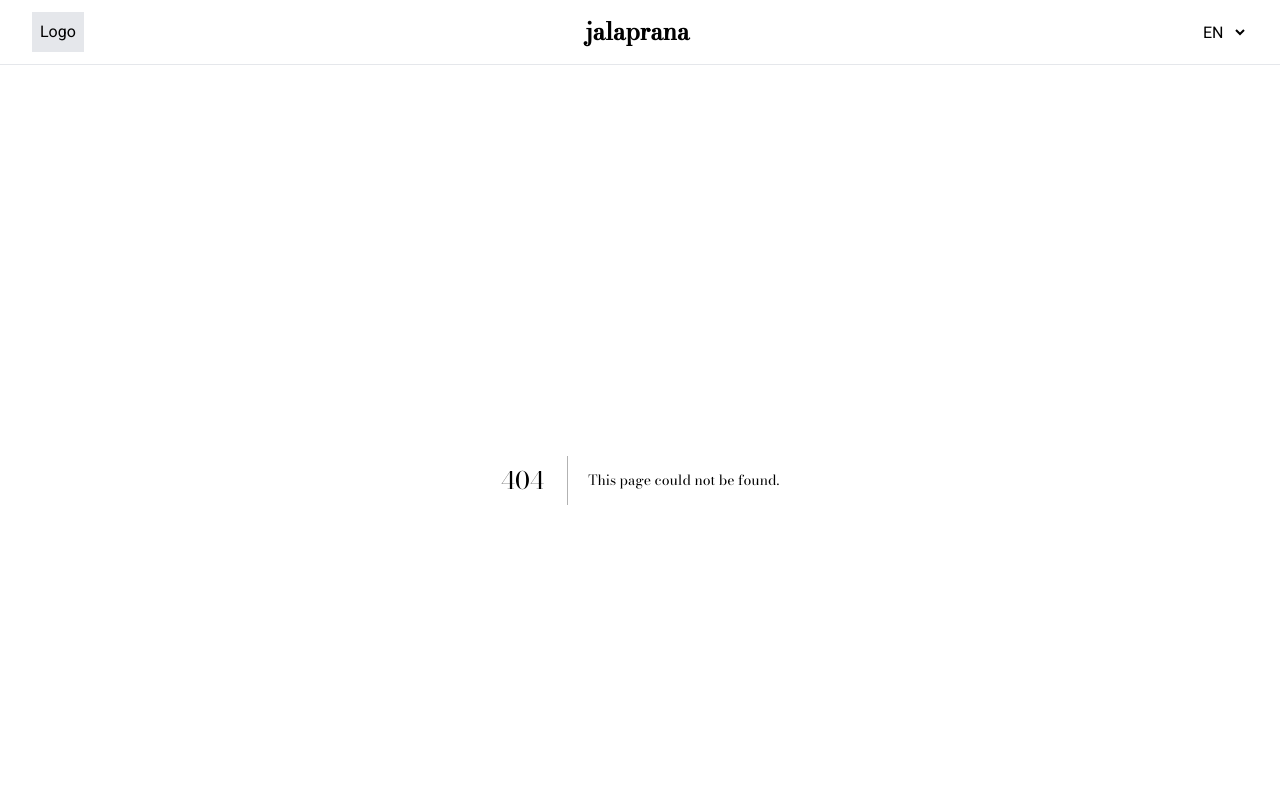
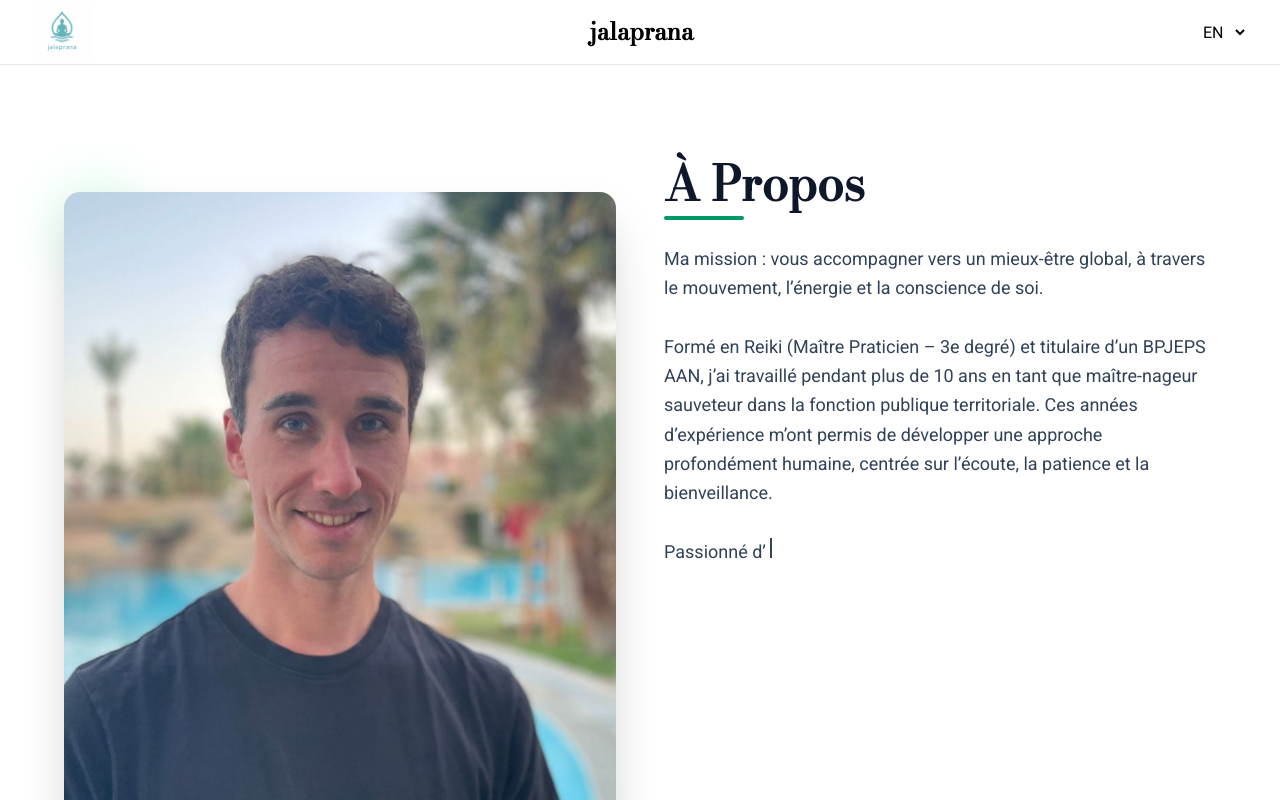
Before and after one commit to dalva-agency/jalaprana, a Next.js app: page /presentation in a window 1280 px wide. Before the commit this address had no page. Shown: the top 800 px of the page. Built offline with nearby package versions, Linux system fonts and the light colour scheme.

Commit message:
chore(chore): improved home page added icon and created presentation page.

```diff
--- a/app/page.tsx
+++ b/app/page.tsx
@@ -3,14 +3,26 @@ import Image from 'next/image';
 import React from 'react';
 import home_image from '../public/assets/images/home_image.jpg';
 import BenefitsCard from '@/components/cards/benefitsCard';
+import Link from 'next/link';
+import jalapranaLogo from '@/assets/images/jalaprana-logo.png';
 
 export default function Page() {
-  const items = ['Bien-être', 'Cours de natation', 'Bienfaits', 'Présentation', 'Contact'];
+  const items = [
+    { label: 'À Propos', id: 'about', href: '/about' }, // Separate page
+    { label: 'Bien-être', id: 'bien-etre', href: '/#bien-etre' }, // Section on home
+    { label: 'Cours de natation', id: 'cours', href: '/cours' }, // Separate page
+    { label: 'Bienfaits', id: 'bienfaits', href: '/#bienfaits' },
+    { label: 'Présentation', id: 'presentation', href: '/presentation' },
+    { label: 'Contact', id: 'contact', href: '/contact' }, // Separate page
+  ];
 
   return (
     <>
+      <div className="flex justify-center">
+        <Image src={jalapranaLogo} alt="jalaprana logo" className="h-60 w-60" />
+      </div>
       <section className="relative w-full flex justify-center py-6">
-        <div className="relative w-full max-w-7xl h-[800px] border-2 border-gray-200 rounded-xl overflow-hidden">
+        <div className="relative w-full h-[800px] border-2 border-gray-200 rounded-xl overflow-hidden">
           <Image src={home_image} alt="Meditation by the sea" fill className="object-cover object-bottom" priority />
 
           {/* Dark overlay + text */}
@@ -29,13 +41,9 @@ export default function Page() {
         {/* Hero nav: fixed width, visible md+, hidden mobile */}
         <nav className="hidden md:flex absolute bottom-0 left-1/2 transform -translate-x-1/2  bg-white rounded-full shadow-lg py-3 px-6 justify-center space-x-6">
           {items.map((item) => (
-            <a
-              key={item}
-              href={`#${item.toLowerCase().replace(/ & /g, '-').replace(/\s+/g, '-')}`}
-              className="text-gray-700 font-bodoni hover:text-green-base font-medium transition whitespace-nowrap"
-            >
-              {item}
-            </a>
+            <Link key={item.id} href={item.href} className="text-gray-700 font-bodoni hover:text-green-base font-medium transition whitespace-nowrap">
+              {item.label}
+            </Link>
           ))}
         </nav>
       </section>
@@ -46,15 +54,16 @@ export default function Page() {
           <p className="mt-2 text-slate-600">{`Choisissez l'accompagnement qui vous convient.`}</p>
         </header>
 
-        <section className="grid gap-6 sm:grid-cols-2 lg:grid-cols-3">
+        <section className="grid gap-6 sm:grid-cols-2 lg:grid-cols-3 px-20">
           {/* 1) Reiki */}
           <BenefitsCard
             index={0}
             number={1}
             title="Reiki"
+            infoItems={['📍 Disponible en présentiel ou en ligne', '👕 Prévoir une tenue confortable et un espace calme']}
             description={`Méthode de soin énergétique visant à rétablir l’équilibre global du corps et de l’esprit. Par l’apposition des mains, le praticien canalise une énergie naturelle pour favoriser la relaxation profonde, réduire le stress et accompagner les mécanismes d’autorégulation de l’organisme.`}
             href="#reiki"
-            cta="Réserver"
+            cta="En savoir plus"
             imageSrc="https://images.unsplash.com/photo-1485808269728-77bb07c059a8?w=500&auto=format&fit=crop&q=60&ixlib=rb-4.1.0&ixid=M3wxMjA3fDB8MHxzZWFyY2h8Mnx8UmVpa2l8ZW58MHx8MHx8fDI%3D"
             imageAlt="Séance de Reiki"
             accent="emerald"
@@ -69,10 +78,11 @@ export default function Page() {
             index={1}
             number={2}
             title="Méditation"
+            infoItems={['📍 Disponible en présentiel ou en ligne', '👕 Prévoir une tenue confortable et un espace calme']}
             additionalInfo="(théorie + pratique guidée)"
             description={`Pratique mentale qui consiste à porter son attention sur l’instant présent, afin de favoriser la clarté mentale, la détente et la stabilité émotionnelle.`}
             href="#meditation"
-            cta="S'inscrire"
+            cta="En savoir plus"
             imageSrc="https://images.unsplash.com/photo-1444312645910-ffa973656eba?w=500&auto=format&fit=crop&q=60&ixlib=rb-4.1.0&ixid=M3wxMjA3fDB8MHxzZWFyY2h8N3x8bWVkaXRhdGlvbnxlbnwwfHwwfHx8Mg%3D%3D"
             imageAlt="Séance de méditation"
             accent="amber"
@@ -88,7 +98,7 @@ export default function Page() {
 
 Aquaphobie : (re)trouver confiance et sérénité dans l’eau grâce à une approche progressive, bienveillante et individualisée. Tarif : idem natation.`}
             href="#aqua"
-            cta="Prendre rendez-vous"
+            cta="En savoir plus"
             imageSrc="https://images.unsplash.com/photo-1562205932-623cd8f3867c?w=500&auto=format&fit=crop&q=60&ixlib=rb-4.1.0&ixid=M3wxMjA3fDB8MHxzZWFyY2h8Nnx8YXF1YXRpYyUyMGFjdGl2aXR5JTIwcG9vbHxlbnwwfHwwfHx8Mg%3D%3D"
             imageAlt="Cours en piscine"
             accent="teal"
--- /dev/null
+++ b/app/presentation/page.tsx
@@ -0,0 +1,166 @@
+// app/components/AboutMe.tsx
+'use client';
+
+import React, { useState, useEffect } from 'react';
+import Image from 'next/image';
+import { motion } from 'framer-motion';
+import presentationImage from '@/assets/images/jalaprana-quentin.jpg';
+
+const AboutMe = () => {
+  const [displayedText, setDisplayedText] = useState('');
+  const [currentParagraph, setCurrentParagraph] = useState(0);
+  const [isTypingComplete, setIsTypingComplete] = useState(false);
+
+  // Your about text - split into paragraphs for better effect
+  const paragraphs = [
+    'Ma mission : vous accompagner vers un mieux-être global, à travers le mouvement, l’énergie et la conscience de soi.',
+    'Formé en Reiki (Maître Praticien – 3e degré) et titulaire d’un BPJEPS AAN, j’ai travaillé pendant plus de 10 ans en tant que maître-nageur sauveteur dans la fonction publique territoriale. Ces années d’expérience m’ont permis de développer une approche profondément humaine, centrée sur l’écoute, la patience et la bienveillance.',
+    'Passionné d’eau et d’exploration intérieure, j’encadre des séances d’apnée au club Plongée des Trois Frontières. Je pratique également l’apnée dynamique à haut niveau. J’ai été membre de l’équipe de France AIDA 2025 et j’ai eu l’honneur de participer aux championnats du monde AIDA Indoor à Wakayama, au Japon.',
+    'Aujourd’hui, je rassemble toutes mes compétences et mes passions pour proposer un accompagnement sur-mesure, mêlant pratiques énergétiques, relaxation, travail aquatique et présence à soi. J’ai à cœur d’aider chacun à se reconnecter à son corps, à son souffle et à son équilibre intérieur. ',
+    'Jalaprana, c’est un espace pour vous recentrer, respirer, évoluer, vous reconnecter à ce qui compte vraiment : vous.',
+  ];
+
+  useEffect(() => {
+    if (currentParagraph < paragraphs.length) {
+      const paragraph = paragraphs[currentParagraph];
+      let charIndex = 0;
+
+      const typingInterval = setInterval(() => {
+        if (charIndex <= paragraph.length) {
+          setDisplayedText(() => {
+            if (currentParagraph === 0) {
+              return paragraph.slice(0, charIndex);
+            } else {
+              const previousParagraphs = paragraphs.slice(0, currentParagraph).join('\n\n');
+              return previousParagraphs + '\n\n' + paragraph.slice(0, charIndex);
+            }
+          });
+          charIndex++;
+        } else {
+          clearInterval(typingInterval);
+          if (currentParagraph < paragraphs.length - 1) {
+            setTimeout(() => {
+              setCurrentParagraph((prev) => prev + 1);
+            }, 500); // Pause between paragraphs
+          } else {
+            setIsTypingComplete(true);
+          }
+        }
+      }, 10); // Typing speed (ms per character)
+
+      return () => clearInterval(typingInterval);
+    }
+  }, [currentParagraph]);
+
+  return (
+    <section id="about-me" className="min-h-screen py-20 px-4 sm:px-6 lg:px-8 max-w-7xl mx-auto">
+      <div className="grid grid-cols-1 lg:grid-cols-2 gap-12 items-start lg:items-center">
+        {/* Image Section */}
+        <motion.div initial={{ opacity: 0, x: -50 }} animate={{ opacity: 1, x: 0 }} transition={{ duration: 0.8, ease: [0.16, 1, 0.3, 1] }} className="relative">
+          <div className="relative w-full max-w-md mx-auto lg:max-w-none">
+            {/* Decorative elements */}
+            <motion.div
+              initial={{ scale: 0 }}
+              animate={{ scale: 1 }}
+              transition={{ delay: 0.3, duration: 0.6, ease: [0.16, 1, 0.3, 1] }}
+              className="absolute -top-4 -left-4 w-24 h-24 bg-emerald-100 rounded-full opacity-60 blur-xl z-0"
+            />
+            <motion.div
+              initial={{ scale: 0 }}
+              animate={{ scale: 1 }}
+              transition={{ delay: 0.5, duration: 0.6, ease: [0.16, 1, 0.3, 1] }}
+              className="absolute -bottom-4 -right-4 w-32 h-32 bg-sky-100 rounded-full opacity-60 blur-xl z-0"
+            />
+
+            {/* Main image - using static height or responsive aspect ratio */}
+            <motion.div
+              initial={{ opacity: 0, scale: 0.95 }}
+              animate={{ opacity: 1, scale: 1 }}
+              transition={{ delay: 0.2, duration: 0.8, ease: [0.16, 1, 0.3, 1] }}
+              className="relative rounded-2xl overflow-hidden shadow-2xl z-10"
+              style={{ aspectRatio: '3/4' }}
+            >
+              <Image
+                src={presentationImage} // Replace with your image path
+                alt="Sarah Martinez - Jalaprana"
+                fill
+                className="object-cover"
+                sizes="(min-width: 1024px) 50vw, 100vw"
+                priority
+              />
+            </motion.div>
+          </div>
+
+          {/* Floating badge */}
+          <motion.div
+            initial={{ opacity: 0, y: 20 }}
+            animate={{ opacity: 1, y: 0 }}
+            transition={{ delay: 0.8, duration: 0.6 }}
+            className="absolute -bottom-6 left-1/2 transform -translate-x-1/2 bg-white px-6 py-3 rounded-full shadow-lg border border-slate-200 z-20"
+          >
+            <p className="text-sm font-medium text-slate-700">{"10+ ans d'expérience"}</p>
+          </motion.div>
+        </motion.div>
+
+        {/* Text Section with Typing Effect */}
+        <motion.div initial={{ opacity: 0 }} animate={{ opacity: 1 }} transition={{ delay: 0.4, duration: 0.8 }} className="space-y-6 min-h-[800px]">
+          <motion.div initial={{ opacity: 0, y: 20 }} animate={{ opacity: 1, y: 0 }} transition={{ delay: 0.6, duration: 0.6 }}>
+            <h2 className="text-4xl lg:text-5xl font-bodoni font-bold text-slate-900 mb-2">À Propos</h2>
+            <div className="w-20 h-1 bg-emerald-600 rounded-full" />
+          </motion.div>
+
+          {/* Typing text container */}
+          <div className="min-h-[400px] relative">
+            <div className="text-base lg:text-lg leading-relaxed text-slate-700 whitespace-pre-wrap font-roboto">
+              {displayedText}
+              {!isTypingComplete && <span className="inline-block w-0.5 h-5 bg-slate-900 ml-1 animate-pulse" />}
+            </div>
+          </div>
+
+          {/* CTA Buttons - appear after typing */}
+          <motion.div
+            initial={{ opacity: 0, y: 20 }}
+            animate={{ opacity: isTypingComplete ? 1 : 0, y: isTypingComplete ? 0 : 20 }}
+            transition={{ duration: 0.6, delay: 0.3 }}
+            className="flex flex-wrap gap-4 pt-4"
+          >
+            <a href="#contact" className="inline-flex items-center px-6 py-3 bg-emerald-700 text-white font-medium rounded-lg hover:bg-emerald-600 transition-colors">
+              Me Contacter
+            </a>
+            <a href="#services" className="inline-flex items-center px-6 py-3 border border-slate-300 text-slate-700 font-medium rounded-lg hover:bg-slate-50 transition-colors">
+              Découvrir mes Services
+            </a>
+          </motion.div>
+        </motion.div>
+      </div>
+
+      {/* Stats Section */}
+      <motion.div
+        initial={{ opacity: 0, y: 40 }}
+        animate={{ opacity: isTypingComplete ? 1 : 0, y: isTypingComplete ? 0 : 40 }}
+        transition={{ duration: 0.8, delay: 0.5 }}
+        className="grid grid-cols-2 md:grid-cols-4 gap-8 mt-20 pt-12 border-t border-slate-200"
+      >
+        {[
+          { number: '50+', label: 'Élèves Accompagnés' },
+          { number: '10', label: "Années d'Expérience" },
+          { number: '98%', label: 'Satisfaction Client' },
+          { number: '2', label: 'Certifications' },
+        ].map((stat, index) => (
+          <motion.div
+            key={stat.label}
+            initial={{ opacity: 0, y: 20 }}
+            animate={{ opacity: isTypingComplete ? 1 : 0, y: isTypingComplete ? 0 : 20 }}
+            transition={{ duration: 0.6, delay: 0.7 + index * 0.1 }}
+            className="text-center"
+          >
+            <div className="text-3xl lg:text-4xl font-bold text-emerald-700 mb-2">{stat.number}</div>
+            <div className="text-sm text-slate-600">{stat.label}</div>
+          </motion.div>
+        ))}
+      </motion.div>
+    </section>
+  );
+};
+
+export default AboutMe;
--- a/components/cards/benefitsCard.tsx
+++ b/components/cards/benefitsCard.tsx
@@ -1,11 +1,5 @@
 // app/components/BenefitsCard.tsx
-// Reusable Card component using TailwindCSS + Framer Motion animation
-// Smooth bottom-to-top fade, no end "jump". Key fixes:
-// - Use tween easing [0.16, 1, 0.3, 1] (standard "easeOutQuint"-like curve)
-// - Remove generic `transition` (which also targets `transform`) → use `transition-shadow`
-// - Add `transform-gpu` + `will-change-transform` for smoother compositing
-// - Keep stagger via `index` prop
-
+// Cleaner, more compact card component - reduced sizing and spacing
 'use client';
 
 import React from 'react';
@@ -35,6 +29,7 @@ export type BenefitsCardProps = {
   prices?: PriceItem[];
   time?: string;
   price?: number | string;
+  infoItems?: string[]; // New prop for additional info badges
   className?: string;
   index?: number; // for staggered delay
 };
@@ -51,6 +46,7 @@ const BenefitsCard: React.FC<BenefitsCardProps> = ({
   prices,
   time,
   price,
+  infoItems = [],
   className = '',
   index = 0,
 }) => {
@@ -58,25 +54,27 @@ const BenefitsCard: React.FC<BenefitsCardProps> = ({
 
   return (
     <motion.div
-      initial={{ opacity: 0, y: 24 }} // small vertical offset only
+      initial={{ opacity: 0, y: 20 }}
       whileInView={{ opacity: 1, y: 0 }}
       viewport={{ once: true, amount: 0.2 }}
-      transition={{ type: 'tween', ease: [0.16, 1, 0.3, 1], duration: 2, delay: index * 0.12 }}
-      className={`group relative flex flex-col overflow-hidden rounded-2xl border border-slate-100 bg-white shadow-md transform-gpu will-change-transform transition-shadow hover:shadow-lg ${className}`}
+      transition={{ type: 'tween', ease: [0.16, 1, 0.3, 1], duration: 1.5, delay: index * 0.1 }}
+      className={`group relative flex flex-col overflow-hidden rounded-xl border border-slate-200 bg-white shadow-sm transform-gpu will-change-transform transition-shadow hover:shadow-md ${className}`}
     >
-      <div className="relative h-56 w-full sm:h-64 lg:h-72">
+      {/* Reduced image height */}
+      <div className="relative h-40 w-full sm:h-44 lg:h-48">
         <Image src={imageSrc} alt={imageAlt} fill className="object-cover" sizes="(min-width: 1024px) 33vw, (min-width: 640px) 50vw, 100vw" />
       </div>
 
-      <div className="flex flex-1 flex-col gap-4 p-6">
-        <h3 className="text-xl font-semibold leading-snug tracking-tight">{title}</h3>
+      {/* Reduced padding and gaps */}
+      <div className="flex flex-1 flex-col gap-3 p-4">
+        <h3 className="text-lg font-semibold leading-tight tracking-tight">{title}</h3>
 
         {additionalInfo && <p className="-mt-2 text-sm text-slate-500">{additionalInfo}</p>}
 
-        {description && <p className="whitespace-pre-line text-[15px] leading-relaxed text-slate-700">{description}</p>}
+        {description && <p className="whitespace-pre-line text-sm leading-relaxed text-slate-600">{description}</p>}
 
         {descriptionItems?.length > 0 && (
-          <ul className="mt-1 list-disc space-y-1.5 pl-5 text-[15px] leading-relaxed text-slate-700">
+          <ul className="list-disc space-y-1 pl-4 text-sm leading-relaxed text-slate-600">
             {descriptionItems.map((item, idx) => (
               <li key={idx}>{item}</li>
             ))}
@@ -84,16 +82,16 @@ const BenefitsCard: React.FC<BenefitsCardProps> = ({
         )}
 
         {prices && prices.length > 0 ? (
-          <div className="mt-1 ">
-            <ul className="grid gap-2.5">
+          <div>
+            <ul className="grid gap-2">
               {prices.map((p, i) => (
-                <li key={i} className="grid grid-cols-1 items-start gap-2 rounded-lg bg-white/60 py-2.5 sm:grid-cols-[1fr_auto]">
-                  <div className="flex min-w-0 flex-1 flex-wrap items-center gap-2 text-sm text-slate-700">
-                    <FaEuroSign className="h-4 w-4 flex-none" />
+                <li key={i} className="grid grid-cols-1 items-start gap-1.5 rounded-lg bg-slate-50/50 py-2 px-2 sm:grid-cols-[1fr_auto]">
+                  <div className="flex min-w-0 flex-1 flex-wrap items-center gap-1.5 text-sm text-slate-700">
+                    <FaEuroSign className="h-3 w-3 flex-none" />
                     <span className="break-words">{p.title ?? 'Option'}</span>
                     {p.duration && (
-                      <span className="inline-flex items-center gap-1 rounded-md border border-slate-200 bg-slate-50 px-2 py-0.5 text-[11px] leading-4 text-slate-700 whitespace-normal break-words">
-                        <FiClock className="h-3.5 w-3.5 flex-none" /> {p.duration}
+                      <span className="inline-flex items-center gap-0.5 rounded-md bg-white px-1.5 py-0.5 text-[12px] leading-3 text-slate-600 whitespace-normal break-words">
+                        <FiClock className="h-3 w-3 flex-none" /> {p.duration}
                       </span>
                     )}
                   </div>
@@ -104,16 +102,16 @@ const BenefitsCard: React.FC<BenefitsCardProps> = ({
           </div>
         ) : (
           (time || formattedPrice) && (
-            <div className="mt-1 flex flex-wrap gap-2 pt-1">
+            <div className="flex flex-wrap gap-1.5">
               {time && (
-                <div className="inline-flex max-w-full items-start gap-2 rounded-xl border border-slate-200 bg-slate-50 px-3 py-1.5 text-xs font-medium text-slate-700">
-                  <FiClock className="h-4 w-4 flex-none" />
+                <div className="inline-flex max-w-full items-center gap-1 rounded-lg bg-slate-50 px-2 py-1 text-sm text-slate-600">
+                  <FiClock className="h-3 w-3 flex-none" />
                   <span className="break-words whitespace-normal">{time}</span>
                 </div>
               )}
               {formattedPrice && (
-                <div className="inline-flex items-center gap-2 rounded-xl border border-slate-200 bg-slate-50 px-3 py-1.5 text-xs font-medium text-slate-700">
-                  <FaEuroSign className="h-4 w-4 flex-none" />
+                <div className="inline-flex items-center gap-1 rounded-lg bg-slate-50 px-2 py-1 text-sm text-slate-600">
+                  <FaEuroSign className="h-3 w-3 flex-none" />
                   <span>{formattedPrice}</span>
                 </div>
               )}
@@ -121,11 +119,19 @@ const BenefitsCard: React.FC<BenefitsCardProps> = ({
           )
         )}
 
+        {/* Additional info items */}
+        {infoItems && infoItems.length > 0 && (
+          <div className="flex flex-col gap-1.5 pt-2 border-t border-slate-100">
+            {infoItems.map((item, idx) => (
+              <div key={idx} className="text-xs text-slate-600 py-1 flex items-start">
+                <span>{item}</span>
+              </div>
+            ))}
+          </div>
+        )}
+
         <div className="mt-auto pt-2">
-          <Link
-            href={href}
-            className="inline-flex items-center justify-center rounded-xl border border-emerald-900/10 bg-emerald-900/90 px-4 py-2.5 text-sm font-medium text-white shadow-sm transition-shadow hover:shadow-lg"
-          >
+          <Link href={href} className="inline-flex w-full items-center justify-center rounded-lg bg-emerald-800 px-3 py-2 text-sm font-medium text-white transition-colors hover:bg-emerald-700">
             {cta}
           </Link>
         </div>
--- a/components/navigation/navigation.tsx
+++ b/components/navigation/navigation.tsx
@@ -2,18 +2,34 @@
 'use client';
 import React, { useState } from 'react';
 import { Menu, X } from 'lucide-react';
+import Link from 'next/link';
+import Image from 'next/image';
+import jalapranaLogo from '@/assets/images/jalaprana-logo.png';
 
 export default function Navigation() {
   const [isOpen, setIsOpen] = useState(false);
-  const items = ['Bien-être', 'Cours de natation', 'Bienfaits', 'Présentation', 'Contact'];
+
+  // Alternative: If you want some items to be separate pages
+  const items = [
+    { label: 'À Propos', id: 'about', href: '/about' }, // Separate page
+    { label: 'Bien-être', id: 'bien-etre', href: '/#bien-etre' }, // Section on home
+    { label: 'Cours de natation', id: 'cours', href: '/cours' }, // Separate page
+    { label: 'Bienfaits', id: 'bienfaits', href: '/#bienfaits' },
+    { label: 'Présentation', id: 'presentation', href: '/presentation' },
+    { label: 'Contact', id: 'contact', href: '/contact' }, // Separate page
+  ];
 
   const toggleMenu = () => setIsOpen(!isOpen);
 
+  const handleLinkClick = () => {
+    setIsOpen(false);
+  };
+
   const renderNavLinks = (linkClass = 'block px-3 py-2 rounded-md text-base font-bodoni text-gray-700 hover:text-green-base font-medium') =>
     items.map((item) => (
-      <a key={item} href={`#${item.toLowerCase().replace(/ & /g, '-').replace(/\s+/g, '-')}`} className={linkClass}>
-        {item}
-      </a>
+      <Link key={item.id} href={item.href} className={linkClass} onClick={handleLinkClick}>
+        {item.label}
+      </Link>
     ));
 
   return (
@@ -21,15 +37,19 @@ export default function Navigation() {
       <div className="max-w-7xl mx-auto px-4 sm:px-6 lg:px-8 flex justify-between items-center h-16">
         {/* Logo & Title */}
         <div className="flex items-center space-x-4">
-          <div className="flex-shrink-0 bg-gray-200 p-2">Logo</div>
+          <div className="flex-shrink-0">
+            <Image src={jalapranaLogo} alt="jalaprana logo" className="h-15 w-15" />
+          </div>
         </div>
-        <div className="text-2xl font-bodoni font-semibold">jalaprana</div>
+        <div className="text-2xl font-bodoni font-semibold">
+          <Link href="/">jalaprana</Link>
+        </div>
 
-        {/* Desktop nav links removed */}
+        {/* Desktop nav links */}
 
         {/* Language switcher */}
         <div className="hidden md:flex md:items-center">
-          <select className="border-gray-300 rounded-md py-1 px-2 focus:outline-none ">
+          <select className="border-gray-300 rounded-md py-1 px-2 focus:outline-none">
             <option>EN</option>
             <option>FR</option>
             <option>ES</option>
@@ -37,8 +57,8 @@ export default function Navigation() {
         </div>
 
         {/* Mobile menu button */}
-        <div className="flex md:hidden ">
-          <button onClick={toggleMenu} className="p-2 rounded-md cursor-pointer focus:outline-none focus:ring-inset ">
+        <div className="flex md:hidden">
+          <button onClick={toggleMenu} className="p-2 rounded-md cursor-pointer focus:outline-none focus:ring-inset">
             {isOpen ? <X className="h-6 w-6" /> : <Menu className="h-6 w-6" />}
           </button>
         </div>
@@ -49,7 +69,7 @@ export default function Navigation() {
         <div className="px-2 pt-2 pb-3 space-y-1">
           {renderNavLinks()}
           <div className="flex justify-center pt-4">
-            <select className="border-gray-300 rounded-md py-1 px-2 focus:outline-none ">
+            <select className="border-gray-300 rounded-md py-1 px-2 focus:outline-none">
               <option>EN</option>
               <option>FR</option>
               <option>ES</option>
```
Also changed, not shown: public/assets/images/jalaprana-logo.png (added), public/assets/images/jalaprana-quentin.jpg (added).
